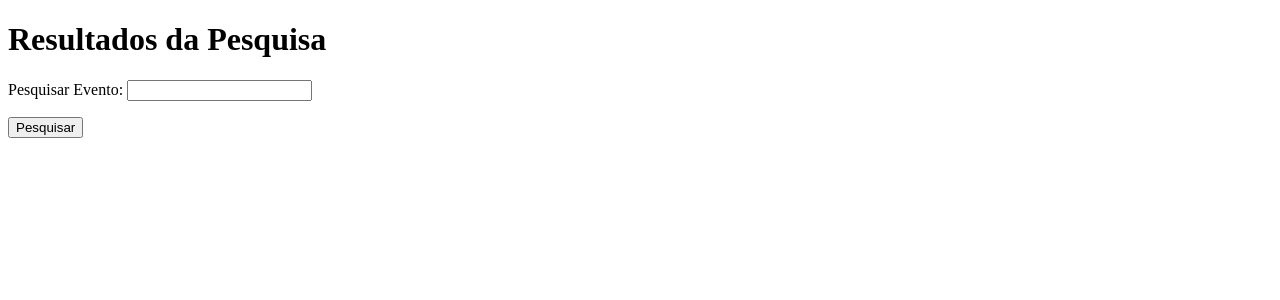
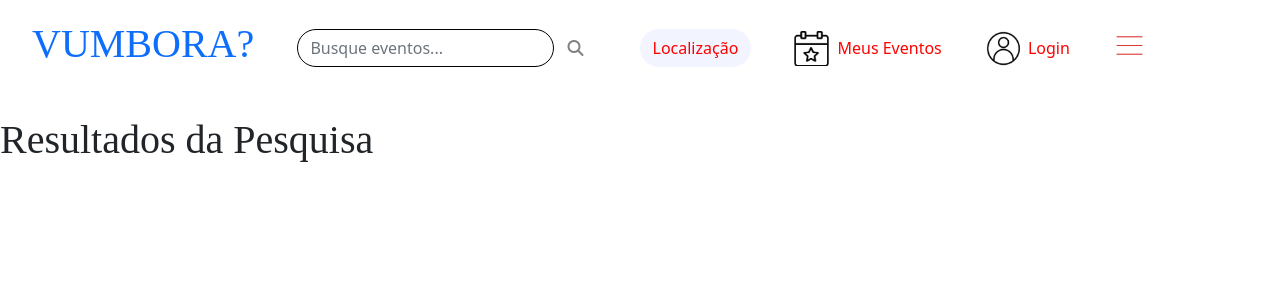
Before and after one commit to gigigabytes/vumbora_, a Django app: page /pesquisar_eventos/ in a window 1280 px wide. Shown: the top 300 px of the page. Run offline with Django 4.2, Linux system fonts and the light colour scheme; data that the repository does not hold is empty.

Commit message:
inclusão do header

```diff
--- a/mysite/vumbora/templates/vumbora/header.html
+++ b/mysite/vumbora/templates/vumbora/header.html
@@ -9,7 +9,8 @@
         <a href="{% url 'vumbora:index' %}" style="text-decoration: none;"><h1 style="font-family: Asteristico;"> VUMBORA? </h1></a>
         <div id="pesquisa-barra-de-navegacao">
 
-            <form id="form" action="/search" method="GET">
+            <form id="form" action="{% url 'vumbora:pesquisar_eventos' %}" method="POST">
+                {% csrf_token %}
                 <div id="procura">
                 <input type="text" class="form-control rounded-pill" placeholder="Busque eventos..." id="pesquisa">
                 <button type="submit" class="btn btn-primary rounded-pill" style="width: fit-content;" id="icone-pesquisa"><i class="fas fa-search"></i></button>
--- a/mysite/vumbora/templates/vumbora/resultado_pesquisa.html
+++ b/mysite/vumbora/templates/vumbora/resultado_pesquisa.html
@@ -6,18 +6,12 @@
     <meta name="viewport" content="width=device-width, initial-scale=1.0">
     <title>Resultados da sua pesquisa</title>
 </head>
-
+{% include 'vumbora/header.html' %}
 <h1>Resultados da Pesquisa</h1>
 
-<form method="post" action="{% url 'vumbora:pesquisar_eventos' %}">
-    {{ form.as_p }}
-    {% csrf_token %}
-    <button type="submit">Pesquisar</button>
-</form>
 
 {% for evento in eventos %}
-    <h2>{{ evento.nome }}</h2>
-    <!-- <p>{{ evento.descricao }} - {{ evento.local.nome }}</p> -->
+    <a href="{% url 'vumbora:details' evento.id %}"><h2>{{ evento.nome }}</h2></a>
 {% endfor %}
 
 </body>
--- a/mysite/vumbora/views.py
+++ b/mysite/vumbora/views.py
@@ -35,14 +35,13 @@ class PesquisaEventoForm(forms.Form):
 #############
 def pesquisar_eventos(request):
     eventos = Evento.objects.all()
+    form = PesquisaEventoForm()
 
     if request.method == 'POST':
         form = PesquisaEventoForm(request.POST)
         if form.is_valid():
             termo_pesquisa = form.cleaned_data.get('termo_pesquisa', '')
             eventos = Evento.objects.filter(nome__icontains=termo_pesquisa)
-    else:
-        form = PesquisaEventoForm()
 
     return render(request, 'vumbora/resultado_pesquisa.html', {'form': form, 'eventos': eventos})
 
```
